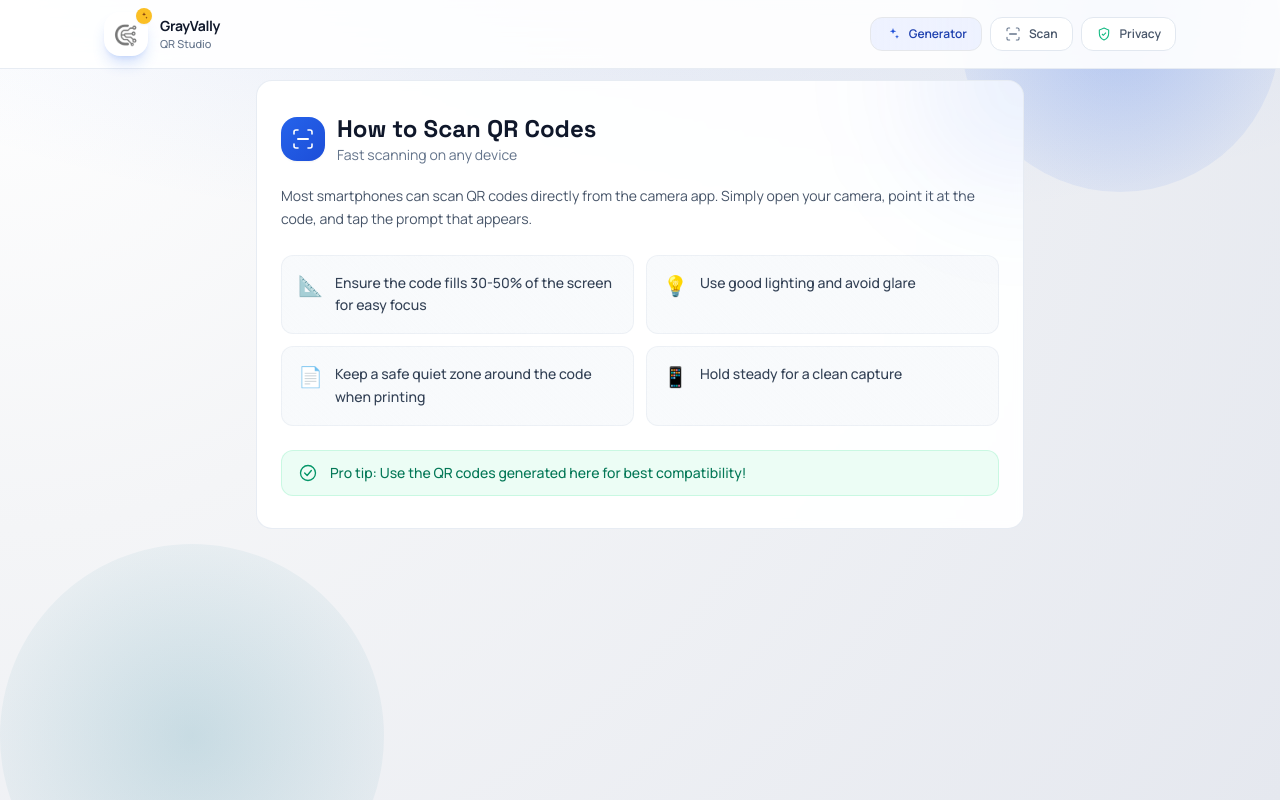
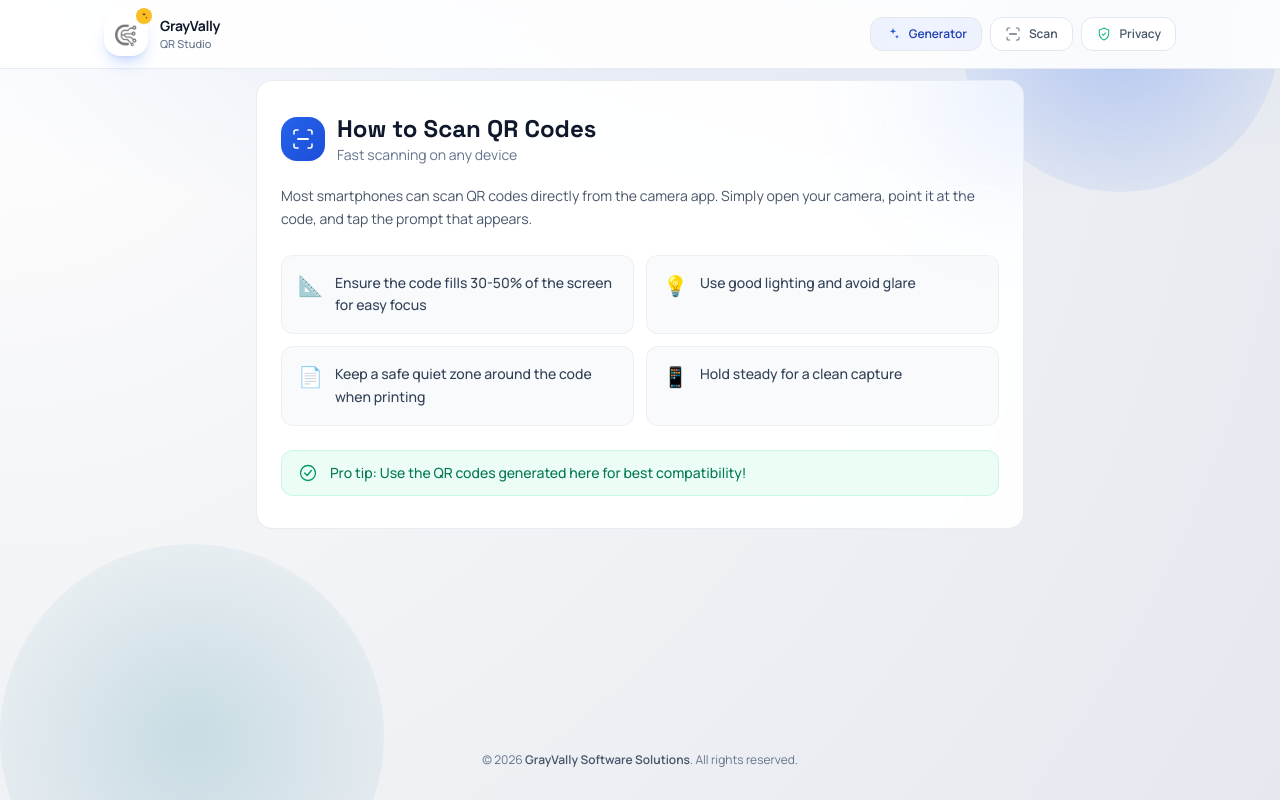
Before and after one commit to Mahenul-Haque-Chowdhury/grayvally-qr-code-maker, a Next.js app: page /scan in a window 1280 px wide. Built offline with nearby package versions, Linux system fonts and the light colour scheme; no server answers.

Commit message:
Add site copyright footer

```diff
--- a/src/app/layout.tsx
+++ b/src/app/layout.tsx
@@ -2,6 +2,7 @@ import type { Metadata, Viewport } from 'next';
 import { Manrope, Space_Grotesk } from 'next/font/google';
 import './globals.css';
 import Header from '@/components/Header';
+import Link from 'next/link';
 
 const display = Space_Grotesk({
   subsets: ['latin'],
@@ -90,6 +91,13 @@ export default function RootLayout({ children }: { children: React.ReactNode })
           <main className="relative flex-1 px-4 pb-16 pt-24 sm:px-6 lg:px-10 lg:pb-6 lg:pt-20 lg:overflow-y-auto">
             {children}
           </main>
+          <footer className="px-4 pb-8 text-center text-xs text-slate-500 sm:px-6 lg:px-10">
+            <span>© {new Date().getFullYear()} </span>
+            <Link href="https://www.grayvally.tech/" className="font-semibold text-slate-600 hover:text-brand-600">
+              GrayVally Software Solutions
+            </Link>
+            <span>. All rights reserved.</span>
+          </footer>
         </div>
       </body>
     </html>
```
